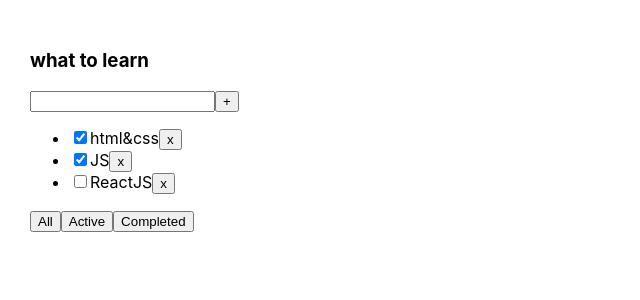
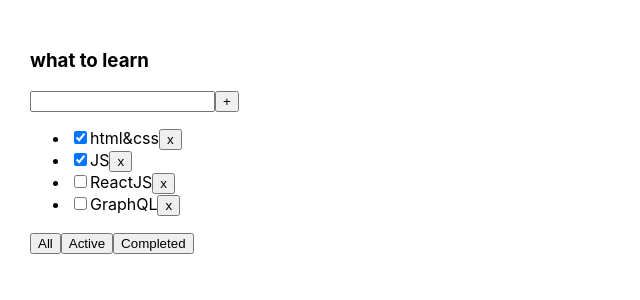
Before and after one commit to Maks-KaNDeR1/Todolist-end, a React (Create React App) app: page / in a window 1280 px wide. Shown: the top 300 px of the page, without its empty margins (0-640 px from the left). Built offline with nearby package versions, Linux system fonts and the light colour scheme.

Commit message:
uuid useState

```diff
--- a/package.json
+++ b/package.json
@@ -10,10 +10,12 @@
     "@types/node": "^12.0.0",
     "@types/react": "^16.9.0",
     "@types/react-dom": "^16.9.0",
+    "@types/uuid": "^8.3.3",
     "react": "^16.13.1",
     "react-dom": "^16.13.1",
     "react-scripts": "3.4.1",
-    "typescript": "~3.7.2"
+    "typescript": "~3.7.2",
+    "uuid": "^8.3.2"
   },
   "scripts": {
     "start": "react-scripts start",
--- a/src/App.tsx
+++ b/src/App.tsx
@@ -1,4 +1,5 @@
 import React, { useState } from 'react';
+import { v1 } from 'uuid';
 import './App.css';
 import { TaskType, TodoList } from "./TodoList";
 
@@ -7,13 +8,20 @@
 function App() {
 
     let [tasks, setTasks] = useState<Array<TaskType>>([
-        { id: 1, title: "html&css", isDone: true },
-        { id: 2, title: "JS", isDone: true },
-        { id: 3, title: "ReactJS", isDone: false }
+        { id: v1(), title: "html&css", isDone: true },
+        { id: v1(), title: "JS", isDone: true },
+        { id: v1(), title: "ReactJS", isDone: false },
+        { id: v1(), title: "GraphQL", isDone: false }
     ])
+
+    const addTask = (NewTitle: string) => {
+        setTasks([{ id: v1(), title: NewTitle, isDone: false }, ...tasks])
+    }
+
+
     let [filter, setFilter] = useState<FilterValuesType>('all')
 
-    function removeTask(id: number) {
+    function removeTask(id: string) {
         let filteredTasks = tasks.filter(t => t.id !== id)
         setTasks(filteredTasks)
     }
@@ -21,8 +29,9 @@
     function changeFilter(value: FilterValuesType) {
         setFilter(value)
     }
+
     let tasksFoTodolist = tasks
-    if(filter === 'completed') {
+    if (filter === 'completed') {
         tasksFoTodolist = tasks.filter(t => t.isDone === true)
     }
     if (filter === 'active') {
@@ -33,6 +42,7 @@
             <TodoList title={"what to learn"} tasks={tasksFoTodolist}
                 removeTask={removeTask}
                 changeFilter={changeFilter}
+                addTasks={addTask}
                 />
         </div>
     );
--- a/src/TodoList.tsx
+++ b/src/TodoList.tsx
@@ -1,8 +1,8 @@
-import React from "react";
+import React, { ChangeEvent, KeyboardEvent, useState } from "react";
 import { FilterValuesType } from "./App";
 
 export type TaskType = {
-    id: number,
+    id: string,
     title: string,
     isDone: boolean
 }
@@ -10,8 +10,10 @@
 type TodoListPropsType = {
     title: string
     tasks: Array<TaskType>
-    removeTask: (taskId: number) => void
+    removeTask: (taskId: string) => void
     changeFilter: (value: FilterValuesType) => void
+    addTasks: (NewTitle: string) => void
+
 }
 
 export function TodoList(props: TodoListPropsType) {
@@ -19,23 +21,48 @@
     let tasksElement = props.tasks.map(t => <li key={t.id}>
         <input type="checkbox" checked={t.isDone} />
         <span>{t.title}</span>
-        <button onClick={ () => props.removeTask(t.id) }>x</button>
-        </li>)
+        <button onClick={() => props.removeTask(t.id)}>x</button>
+    </li>)
+
+    const [title, setTitle] = useState('')
+
+    const handlecOnCange = (event: ChangeEvent<HTMLInputElement>) => {
+        setTitle(event.currentTarget.value)
+    }
+
+    const handleOnClick = () => {
+       props.addTasks(title)
+       setTitle('')
+    }
+
+    const handlerOnKeyPress = (event: KeyboardEvent<HTMLInputElement>) => {
+        if(event.key  === 'Enter') {
+            props.addTasks(title)
+            setTitle('')
+        }
+    }
+
+
+const changeFilterHandler = (valueFilter: FilterValuesType) => {
+    props.changeFilter(valueFilter)
+}
 
     return (
         <div>
             <h3>{props.title}</h3>
             <div>
-                <input />
-                <button>+</button>
+                <input value={title} onChange={handlecOnCange}
+                onKeyPress={handlerOnKeyPress}/>
+                <button onClick={handleOnClick}>+</button>
             </div>
             <ul>
                 {tasksElement}
             </ul>
             <div>
-                <button onClick={ () => props.changeFilter('all')} >All</button>
-                <button onClick={ () => props.changeFilter('active')}>Active</button>
-                <button onClick={ () => props.changeFilter('completed')}>Completed</button>
+
+                <button onClick={() => changeFilterHandler('all')} >All</button>
+                <button onClick={() => changeFilterHandler('active')}>Active</button>
+                <button onClick={() => changeFilterHandler('completed')}>Completed</button>
             </div>
         </div>
     )
```
Also changed, not shown: 2 other files (tests, documents, lock files or other folders).
